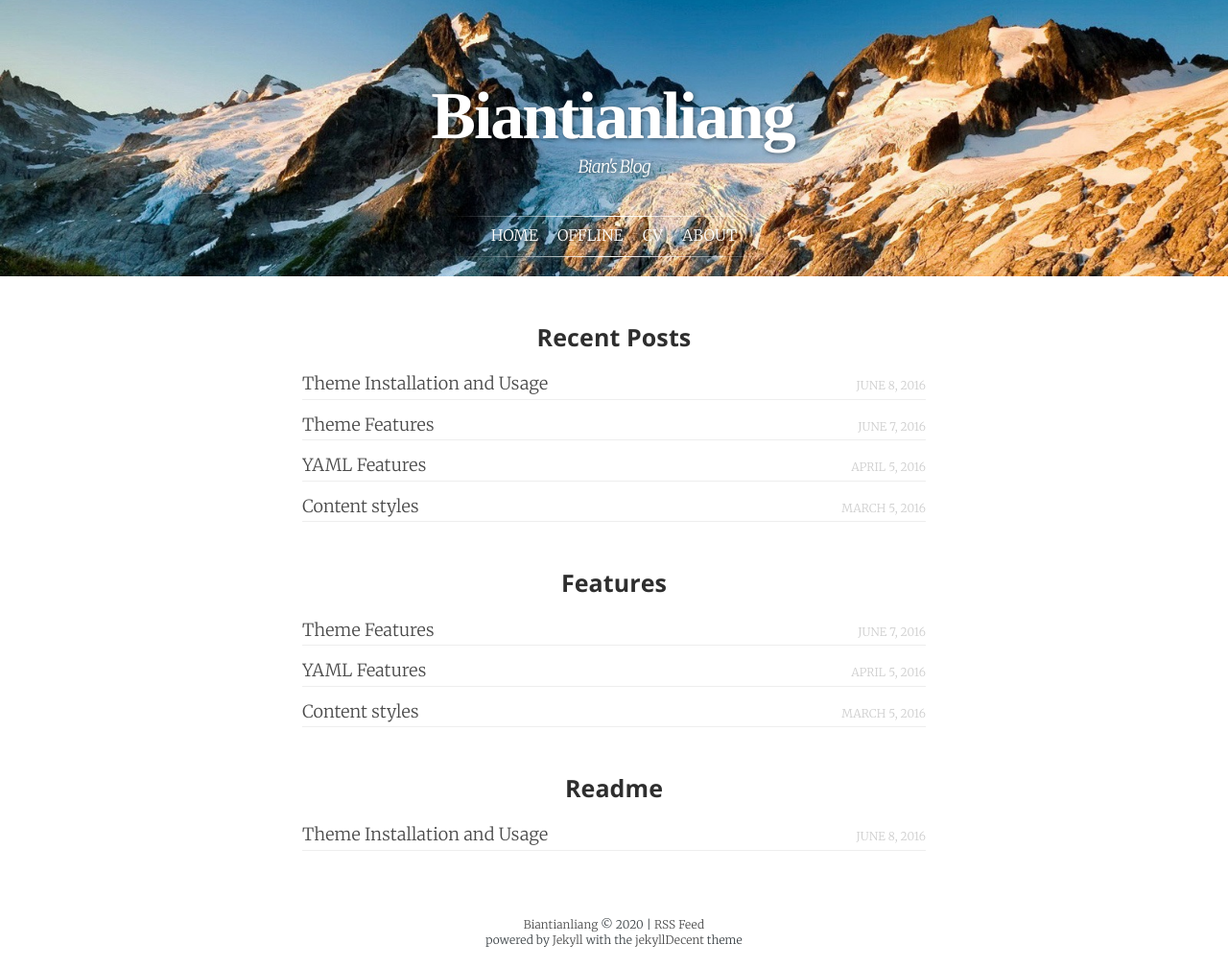
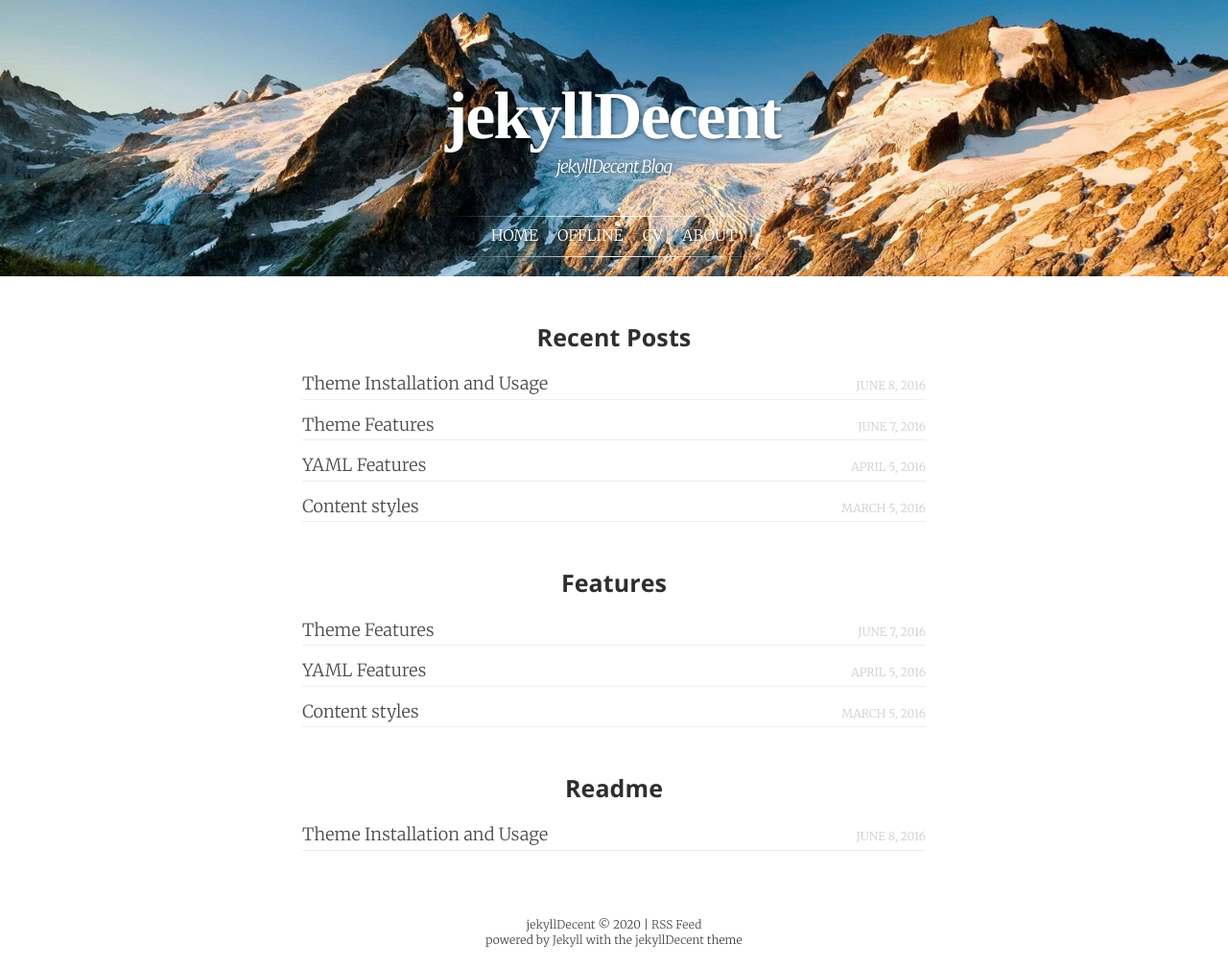
Before and after one commit to TyrionBian/tyrionbian.github.io, a Jekyll site: the page built from index.html, in a window 1280 px wide. Shown: the whole page at 96% size. Built offline with Jekyll 4.4.1, drawn with Linux system fonts in a browser that asks for light colours; some web fonts are replaced.

Commit message:
Update _config.yml

```diff
--- a/_config.yml
+++ b/_config.yml
@@ -6,8 +6,8 @@
 # 'jekyll serve'. If you change this file, please restart the server process.
 
 # Site settings
-title:            Biantianliang
-subtitle:         Bian's Blog
+title:            jekyllDecent
+subtitle:         jekyllDecent Blog
 description:      This is the jekyllTheme example blog. It only exists to demonstrate how the theme looks and feels.
 keywords:         demo theme example github jekyll features
 language:         "en" # default language of the blog. Language codes: http://www.w3schools.com/tags/ref_language_codes.asp
```
